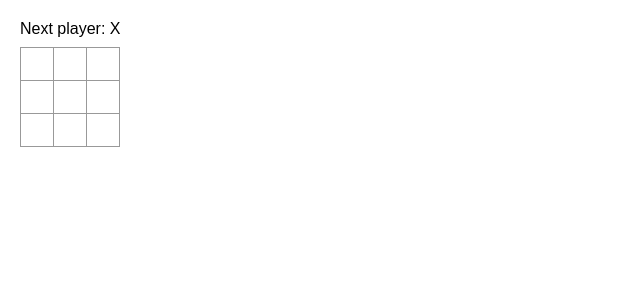
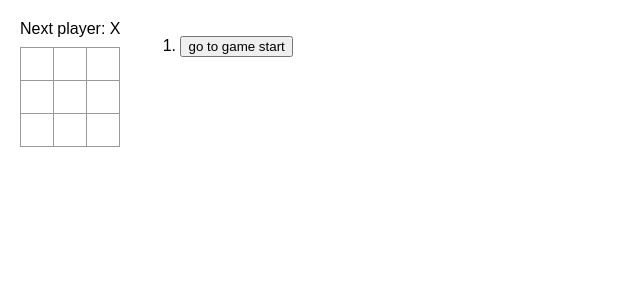
Before and after one commit to DaltonDayton/react-tictactoe, a React (Create React App) app: page / in a window 1280 px wide. Shown: the top 300 px of the page, without its empty margins (0-640 px from the left). Built offline with nearby package versions, Linux system fonts and the light colour scheme.

Commit message:
Add time travel

```diff
--- a/src/App.jsx
+++ b/src/App.jsx
@@ -28,31 +28,26 @@
   return null;
 }
 
-export default function Board() {
-  const [xIsNext, setXIsNext] = useState(true);
-  const [squares, setSquares] = useState(Array(9).fill(null));
-  const winner = calculateWinner(squares);
-  let status;
-
-  if (winner) {
-    status = "Winner: " + winner;
-  } else {
-    status = "Next player: " + (xIsNext ? "X" : "O");
-  }
-
+function Board({ xIsNext, squares, onPlay }) {
   function handleClick(i) {
-    if (squares[i] || calculateWinner(squares)) {
+    if (calculateWinner(squares) || squares[i]) {
       return;
     }
-
     const nextSquares = squares.slice();
     if (xIsNext) {
       nextSquares[i] = "X";
     } else {
       nextSquares[i] = "O";
     }
-    setSquares(nextSquares);
-    setXIsNext(!xIsNext);
+    onPlay(nextSquares);
+  }
+
+  const winner = calculateWinner(squares);
+  let status;
+  if (winner) {
+    status = "Winner: " + winner;
+  } else {
+    status = "Next player: " + (xIsNext ? "X" : "O");
   }
 
   return (
@@ -76,3 +71,47 @@
     </>
   );
 }
+
+export default function Game() {
+  const [xIsNext, setXIsNext] = useState(true);
+  const [history, setHistory] = useState([Array(9).fill(null)]);
+  const [currentMove, setCurrentMove] = useState(0);
+  const currentSquares = history[currentMove];
+
+  function handlePlay(nextSquares) {
+    const nextHistory = [...history.slice(0, currentMove + 1), nextSquares];
+    setHistory(nextHistory);
+    setCurrentMove(nextHistory.length - 1);
+    setXIsNext(!xIsNext);
+  }
+
+  function jumpTo(nextMove) {
+    setCurrentMove(nextMove);
+    setXIsNext(nextMove % 2 === 0);
+  }
+
+  const moves = history.map((squares, move) => {
+    let description;
+    if (move > 0) {
+      description = "go to move #" + move;
+    } else {
+      description = "go to game start";
+    }
+    return (
+      <li key={move}>
+        <button onClick={() => jumpTo(move)}>{description}</button>
+      </li>
+    )
+  })
+
+  return (
+    <div className="game">
+      <div className="game-board">
+        <Board xIsNext={xIsNext} squares={currentSquares} onPlay={handlePlay} />
+      </div>
+      <div className="game-info">
+        <ol>{moves}</ol>
+      </div>
+    </div>
+  );
+}
```
